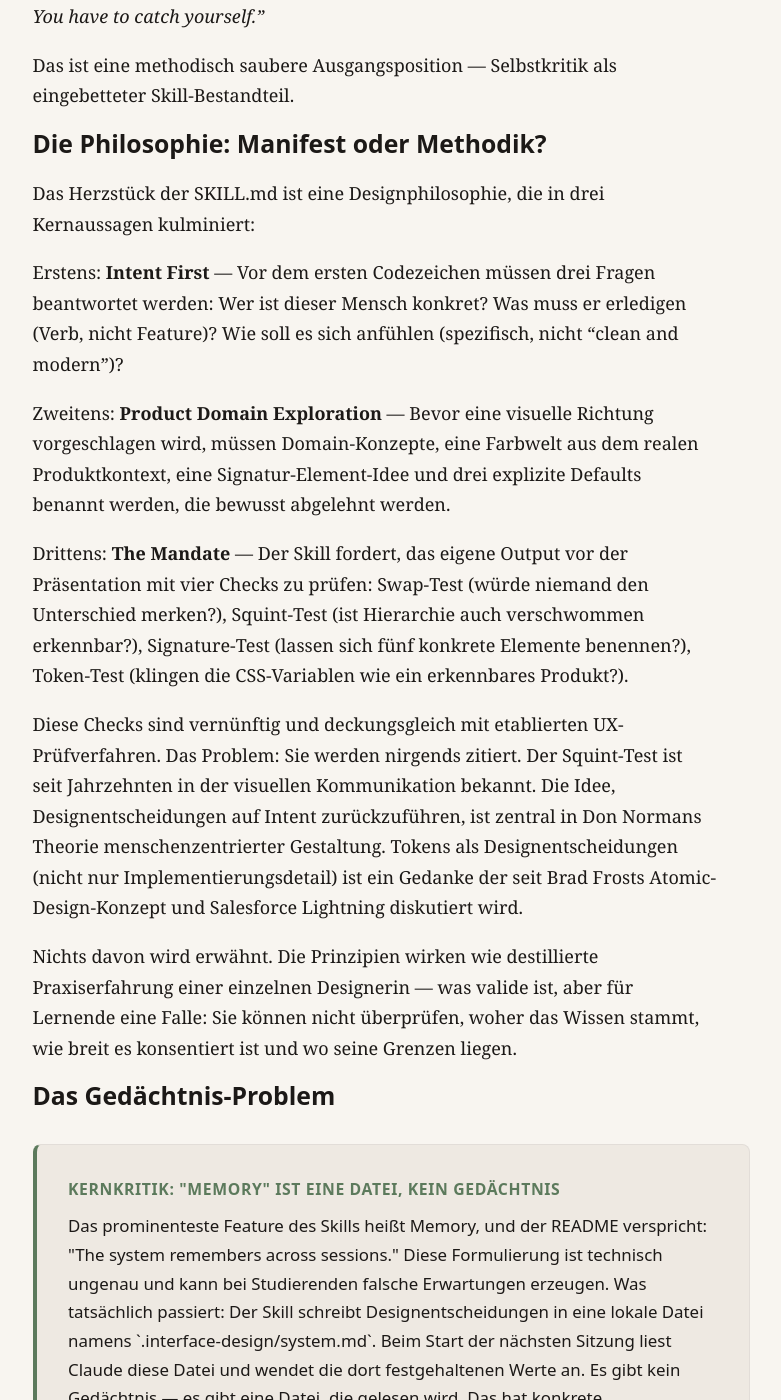
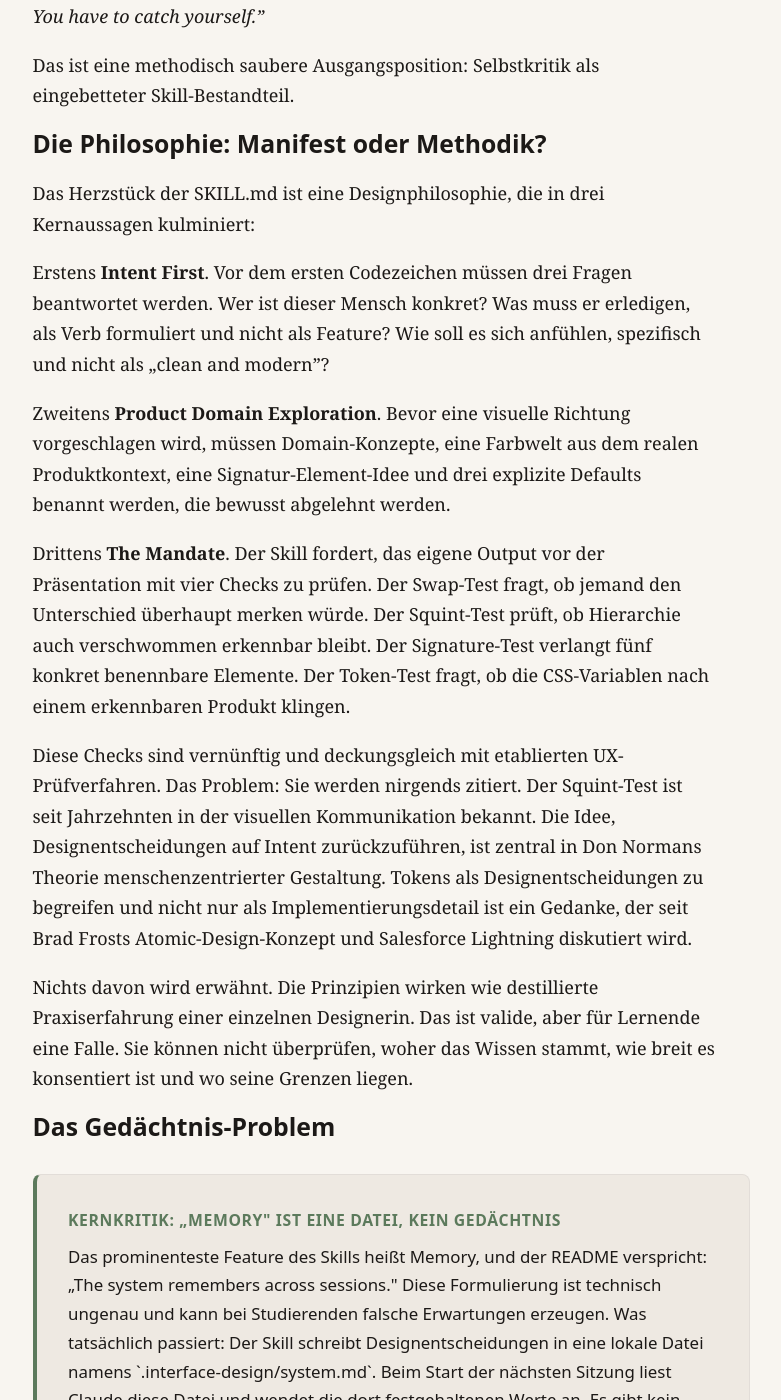
Before and after one commit to Kuchengnom/uxd-skill-audit, a Jekyll site: the page built from _posts/2026-05-04-interface-design.md, in a window 1280 px wide and 1400 px high, scrolled down 2572 px. Shown: the whole window, without its empty margins (249-1030 px from the left). Built offline with Jekyll 4.4.1, drawn with Linux system fonts in a browser that asks for light colours; some of the changed text lies outside the part shown.

Commit message:
Stilangleichung 3/4: Gedankenstriche und Klammern (Mai, 3 Posts)

```diff
--- a/_posts/2026-05-04-interface-design.md
+++ b/_posts/2026-05-04-interface-design.md
@@ -30,47 +30,47 @@ tags:
 ---
 
 <div class="callout">
-<div class="callout__title">Überholt — es gibt eine neuere Evaluation dieses Skills</div>
-Diese Fassung vom 4. Mai 2026 ist der historische Stand. Am 8. Juni wurde der Skill erneut geprüft und dabei die methodische Fundierung von 3 auf 2 korrigiert, wodurch das Urteil von <code>vertrauen</code> auf <code>vorsicht</code> wechselt. Grund war kein neuer Befund, sondern eine falsche Anwendung des eigenen Bewertungsrahmens: Der Wert 3 setzt vorhandene, wenn auch lückenhafte Quellen voraus — dieser Skill nennt keine. Maßgeblich ist daher das <a href="{{ '/2026/06/08/interface-design/' | relative_url }}">Re-Audit vom 8. Juni 2026</a>.
+<div class="callout__title">Überholt: es gibt eine neuere Evaluation dieses Skills</div>
+Diese Fassung vom 4. Mai 2026 ist der historische Stand. Am 8. Juni wurde der Skill erneut geprüft und dabei die methodische Fundierung von 3 auf 2 korrigiert, wodurch das Urteil von <code>vertrauen</code> auf <code>vorsicht</code> wechselt. Grund war kein neuer Befund, sondern eine falsche Anwendung des eigenen Bewertungsrahmens. Der Wert 3 setzt vorhandene, wenn auch lückenhafte Quellen voraus, und dieser Skill nennt keine. Maßgeblich ist das <a href="{{ '/2026/06/08/interface-design/' | relative_url }}">Re-Audit vom 8. Juni 2026</a>.
 </div>
 
-`Dammyjay93/interface-design` hat sich seit seinem Start als `claude-design-skill` zu einem der meistgenutzten Claude-Code-Plugins im Designbereich entwickelt: knapp 4.600 GitHub-Stars und 316 Forks (Stand Mai 2026). Hinter dem Projekt steht Oyindamola Akinleye, eine Designerin mit eigenem Website-Auftritt unter [interface-design.dev](https://interface-design.dev) und nachweisbarem Practitioner-Hintergrund. Der Skill verspricht drei Dinge gleichzeitig: **Handwerk** (Craft), **Gedächtnis** (Memory) und **Konsistenz** (Consistency) — für Dashboards, Admin-Panels, Apps und Tools, ausdrücklich nicht für Marketing-Seiten.
+`Dammyjay93/interface-design` hat sich seit seinem Start als `claude-design-skill` zu einem der meistgenutzten Claude-Code-Plugins im Designbereich entwickelt: knapp 4.600 GitHub-Stars und 316 Forks nach dem Stand vom Mai 2026. Hinter dem Projekt steht Oyindamola Akinleye, eine Designerin mit eigenem Website-Auftritt unter [interface-design.dev](https://interface-design.dev) und nachweisbarem Practitioner-Hintergrund. Der Skill verspricht drei Dinge gleichzeitig: Handwerk, Gedächtnis und Konsistenz. Er richtet sich an Dashboards, Admin-Panels, Apps und Tools, ausdrücklich nicht an Marketing-Seiten.
 
 Das ist ein präzise formulierter Anspruch. Diese Evaluation prüft, wie viel davon hält.
 
 ## Das eigentliche Problem, das der Skill adressiert
 
-Wer regelmäßig UI-Prototypen mit Claude baut, kennt das Phänomen: Button-Höhen variieren sitzungsübergreifend zwischen 36px, 38px und 40px, Abstände folgen keinem erkennbaren Raster, Farbtokens werden spontan erfunden. Die SKILL.md benennt das präzise: *"You will generate generic output. Your training has seen thousands of dashboards. The patterns are strong."*
+Wer regelmäßig UI-Prototypen mit Claude baut, kennt das Phänomen: Button-Höhen variieren sitzungsübergreifend zwischen 36px, 38px und 40px, Abstände folgen keinem erkennbaren Raster, Farbtokens werden spontan erfunden. Die SKILL.md benennt das präzise: *„You will generate generic output. Your training has seen thousands of dashboards. The patterns are strong."*
 
-Dieser Satz ist ungewöhnlich ehrlich für ein Skill-Dokument. Die meisten Skills bauen auf der Fiktion auf, dass Instruktionen das KI-Verhalten zuverlässig kontrollieren. Hier steht das Gegenteil: Defaults sind real, stark und werden durch Prozess allein nicht überwunden. *"Process alone doesn't guarantee craft. You have to catch yourself."*
+Dieser Satz ist ungewöhnlich ehrlich für ein Skill-Dokument. Die meisten Skills bauen auf der Fiktion auf, dass Instruktionen das KI-Verhalten zuverlässig kontrollieren. Hier steht das Gegenteil: Defaults sind real, stark und werden durch Prozess allein nicht überwunden. *„Process alone doesn't guarantee craft. You have to catch yourself."*
 
-Das ist eine methodisch saubere Ausgangsposition — Selbstkritik als eingebetteter Skill-Bestandteil.
+Das ist eine methodisch saubere Ausgangsposition: Selbstkritik als eingebetteter Skill-Bestandteil.
 
 ## Die Philosophie: Manifest oder Methodik?
 
 Das Herzstück der SKILL.md ist eine Designphilosophie, die in drei Kernaussagen kulminiert:
 
-Erstens: **Intent First** — Vor dem ersten Codezeichen müssen drei Fragen beantwortet werden: Wer ist dieser Mensch konkret? Was muss er erledigen (Verb, nicht Feature)? Wie soll es sich anfühlen (spezifisch, nicht "clean and modern")?
+Erstens **Intent First**. Vor dem ersten Codezeichen müssen drei Fragen beantwortet werden. Wer ist dieser Mensch konkret? Was muss er erledigen, als Verb formuliert und nicht als Feature? Wie soll es sich anfühlen, spezifisch und nicht als „clean and modern"?
 
-Zweitens: **Product Domain Exploration** — Bevor eine visuelle Richtung vorgeschlagen wird, müssen Domain-Konzepte, eine Farbwelt aus dem realen Produktkontext, eine Signatur-Element-Idee und drei explizite Defaults benannt werden, die bewusst abgelehnt werden.
+Zweitens **Product Domain Exploration**. Bevor eine visuelle Richtung vorgeschlagen wird, müssen Domain-Konzepte, eine Farbwelt aus dem realen Produktkontext, eine Signatur-Element-Idee und drei explizite Defaults benannt werden, die bewusst abgelehnt werden.
 
-Drittens: **The Mandate** — Der Skill fordert, das eigene Output vor der Präsentation mit vier Checks zu prüfen: Swap-Test (würde niemand den Unterschied merken?), Squint-Test (ist Hierarchie auch verschwommen erkennbar?), Signature-Test (lassen sich fünf konkrete Elemente benennen?), Token-Test (klingen die CSS-Variablen wie ein erkennbares Produkt?).
+Drittens **The Mandate**. Der Skill fordert, das eigene Output vor der Präsentation mit vier Checks zu prüfen. Der Swap-Test fragt, ob jemand den Unterschied überhaupt merken würde. Der Squint-Test prüft, ob Hierarchie auch verschwommen erkennbar bleibt. Der Signature-Test verlangt fünf konkret benennbare Elemente. Der Token-Test fragt, ob die CSS-Variablen nach einem erkennbaren Produkt klingen.
 
-Diese Checks sind vernünftig und deckungsgleich mit etablierten UX-Prüfverfahren. Das Problem: Sie werden nirgends zitiert. Der Squint-Test ist seit Jahrzehnten in der visuellen Kommunikation bekannt. Die Idee, Designentscheidungen auf Intent zurückzuführen, ist zentral in Don Normans Theorie menschenzentrierter Gestaltung. Tokens als Designentscheidungen (nicht nur Implementierungsdetail) ist ein Gedanke der seit Brad Frosts Atomic-Design-Konzept und Salesforce Lightning diskutiert wird.
+Diese Checks sind vernünftig und deckungsgleich mit etablierten UX-Prüfverfahren. Das Problem: Sie werden nirgends zitiert. Der Squint-Test ist seit Jahrzehnten in der visuellen Kommunikation bekannt. Die Idee, Designentscheidungen auf Intent zurückzuführen, ist zentral in Don Normans Theorie menschenzentrierter Gestaltung. Tokens als Designentscheidungen zu begreifen und nicht nur als Implementierungsdetail ist ein Gedanke, der seit Brad Frosts Atomic-Design-Konzept und Salesforce Lightning diskutiert wird.
 
-Nichts davon wird erwähnt. Die Prinzipien wirken wie destillierte Praxiserfahrung einer einzelnen Designerin — was valide ist, aber für Lernende eine Falle: Sie können nicht überprüfen, woher das Wissen stammt, wie breit es konsentiert ist und wo seine Grenzen liegen.
+Nichts davon wird erwähnt. Die Prinzipien wirken wie destillierte Praxiserfahrung einer einzelnen Designerin. Das ist valide, aber für Lernende eine Falle. Sie können nicht überprüfen, woher das Wissen stammt, wie breit es konsentiert ist und wo seine Grenzen liegen.
 
 ## Das Gedächtnis-Problem
 
-<div class="callout"><div class="callout__title">Kernkritik: "Memory" ist eine Datei, kein Gedächtnis</div>
+<div class="callout"><div class="callout__title">Kernkritik: „Memory" ist eine Datei, kein Gedächtnis</div>
 
-Das prominenteste Feature des Skills heißt Memory, und der README verspricht: "The system remembers across sessions." Diese Formulierung ist technisch ungenau und kann bei Studierenden falsche Erwartungen erzeugen.
+Das prominenteste Feature des Skills heißt Memory, und der README verspricht: „The system remembers across sessions." Diese Formulierung ist technisch ungenau und kann bei Studierenden falsche Erwartungen erzeugen.
 
-Was tatsächlich passiert: Der Skill schreibt Designentscheidungen in eine lokale Datei namens `.interface-design/system.md`. Beim Start der nächsten Sitzung liest Claude diese Datei und wendet die dort festgehaltenen Werte an. Es gibt kein Gedächtnis — es gibt eine Datei, die gelesen wird.
+Was tatsächlich passiert: Der Skill schreibt Designentscheidungen in eine lokale Datei namens `.interface-design/system.md`. Beim Start der nächsten Sitzung liest Claude diese Datei und wendet die dort festgehaltenen Werte an. Es gibt kein Gedächtnis. Es gibt eine Datei, die gelesen wird.
 
-Das hat konkrete Konsequenzen: Wenn die Datei fehlt (falsches Verzeichnis, neues Repository, anderer Rechner), gibt es keine Kontinuität. Wenn mehrere Projekte dieselbe Datei versehentlich teilen, entsteht unbeabsichtigte Konsistenz über Projektgrenzen hinweg. Wenn die Datei manuell verändert wird, ändert sich das "Gedächtnis" sofort und vollständig.
+Das hat konkrete Konsequenzen. Fehlt die Datei, etwa im falschen Verzeichnis, in einem neuen Repository oder auf einem anderen Rechner, gibt es keine Kontinuität. Wenn mehrere Projekte dieselbe Datei versehentlich teilen, entsteht unbeabsichtigte Konsistenz über Projektgrenzen hinweg. Wenn die Datei manuell verändert wird, ändert sich das „Gedächtnis" sofort und vollständig.
 
-Das ist kein technischer Fehler — es ist eine elegante, einfache Lösung für ein echtes Problem. Aber die Kommunikation als "Memory" ist eine anthropomorphe Vereinfachung, die das Modell falsch beschreibt. Für den Unterrichtseinsatz ist genau dieser Punkt wertvoll: Er zeigt, wie technisch korrekte Mechanismen durch irreführende Frames kommuniziert werden können.
+Das ist kein technischer Fehler, sondern eine elegante, einfache Lösung für ein echtes Problem. Aber die Kommunikation als „Memory" ist eine anthropomorphe Vereinfachung, die das Modell falsch beschreibt. Für den Unterrichtseinsatz ist genau dieser Punkt wertvoll: Er zeigt, wie technisch korrekte Mechanismen durch irreführende Frames kommuniziert werden können.
 
 </div>
 
@@ -80,32 +80,32 @@ Zur Verteidigung des Skills: Die SKILL.md selbst ist transparenter als das READM
 
 Seltener als das Memory-Versprechen, aber genauso wichtig: Der Skill zieht explizite Grenzen.
 
-*"Not for: Landing pages, marketing sites, campaigns. Redirect those to `/frontend-design`."*
+*„Not for: Landing pages, marketing sites, campaigns. Redirect those to `/frontend-design`."*
 
-Das ist methodisch wichtig. Ein Skill, der sich selbst einen Einsatzbereich verweigert, signalisiert Selbstreflexion. Die Community-Reaktion auf Claude Design generell — Kritik an stereotypen Outputs mit immer gleichen serif-Fonts und Card-Layouts — zeigt, dass das Scope-Problem real ist. `interface-design` löst es nicht vollständig, aber es benennt ihn.
+Das ist methodisch wichtig. Ein Skill, der sich selbst einen Einsatzbereich verweigert, signalisiert Selbstreflexion. Die Community-Reaktion auf Claude Design generell zeigt, dass das Scope-Problem real ist. Kritisiert werden stereotype Outputs mit immer gleichen serif-Fonts und Card-Layouts. `interface-design` löst das nicht vollständig, aber es benennt es.
 
-Ebenso positiv: Die SKILL.md warnt aktiv vor dem AI-Default-Problem: *"If another AI, given a similar prompt, would produce substantially the same output — you have failed."* Das ist eine seltene Formulierung. Sie zwingt dazu, Einzigartigkeit als Qualitätsmerkmal zu begreifen, nicht als Bonus.
+Ebenso positiv: Die SKILL.md warnt aktiv vor dem AI-Default-Problem. *„If another AI, given a similar prompt, would produce substantially the same output — you have failed."* Das ist eine seltene Formulierung. Sie zwingt dazu, Einzigartigkeit als Qualitätsmerkmal zu begreifen, nicht als Bonus.
 
 ## Validierbarkeit: Checks ohne externe Referenz
 
-Der Skill liefert konkrete Vorher-Nachher-Vergleiche (quantitativ: "Button heights drift 36px, 38px, 40px" vs. "Button: 36px, documented"), Referenz-Systemdateien für zwei Richtungen (Precision und Warmth) und die vier eingebauten Selbst-Checks.
+Der Skill liefert konkrete Vorher-Nachher-Vergleiche, etwa den quantitativen Kontrast zwischen „Button heights drift 36px, 38px, 40px" und „Button: 36px, documented". Dazu kommen Referenz-Systemdateien für die zwei Richtungen Precision und Warmth sowie die vier eingebauten Selbst-Checks.
 
-Was fehlt: Vergleichende UI-Screenshots, externe Validierung durch Nutzertests, oder ein Verweis auf Studien zu Design-Konsistenz und Nutzerwahrnehmung. Die Vor/Nachher-Beispiele im README sind Texte über Design, nicht Design selbst. Für eine didaktische Nutzung wäre ein Screenshot-Paar — generisches Dashboard vs. system.md-gesteuertes Dashboard — erheblich überzeugender als Pixelwert-Listen.
+Was fehlt: Vergleichende UI-Screenshots, externe Validierung durch Nutzertests, oder ein Verweis auf Studien zu Design-Konsistenz und Nutzerwahrnehmung. Die Vor/Nachher-Beispiele im README sind Texte über Design, nicht Design selbst. Für eine didaktische Nutzung wäre ein Screenshot-Paar erheblich überzeugender als Pixelwert-Listen: ein generisches Dashboard neben einem system.md-gesteuerten.
 
 ## Wartung und Kontext
 
-Version `v2026.2.8` wurde im Februar 2026 veröffentlicht und hat die SKILL.md vollständig selbsttragend gemacht (alle Referenzinhalte inline statt in externen Dateien). Das ist ein technisch sauberer Schritt: Der Skill funktioniert jetzt ohne Abhängigkeit von einer Verzeichnisstruktur, die der Nutzer vielleicht nicht kennt.
+Version `v2026.2.8` wurde im Februar 2026 veröffentlicht und hat die SKILL.md vollständig selbsttragend gemacht, indem alle Referenzinhalte inline statt in externen Dateien liegen. Das ist ein technisch sauberer Schritt: Der Skill funktioniert jetzt ohne Abhängigkeit von einer Verzeichnisstruktur, die der Nutzer vielleicht nicht kennt.
 
-Die MIT-Lizenz ist vorhanden. Die eigene Domain ist gepflegt. Oyindamola Akinleye ist als Einzelperson aktiv, ohne erkennbares Team dahinter. Issue #13 (Plugin-Commands laden nicht im Claude-Code-Menü) war zum Zeitpunkt dieser Evaluation noch offen — ein gängiges Integrationsproblem im Plugin-Ökosystem, das nicht spezifisch auf Skill-Qualität hinweist.
+Die MIT-Lizenz ist vorhanden. Die eigene Domain ist gepflegt. Oyindamola Akinleye ist als Einzelperson aktiv, ohne erkennbares Team dahinter. Issue #13, in dem Plugin-Commands nicht im Claude-Code-Menü laden, war zum Zeitpunkt dieser Evaluation noch offen. Das ist ein gängiges Integrationsproblem im Plugin-Ökosystem, das nicht spezifisch auf Skill-Qualität hinweist.
 
 ## Empfehlung für den Unterrichtseinsatz
 
 `interface-design` eignet sich gut als Lehrobjekt für zwei verschiedene Diskussionen.
 
-**Erste Diskussion — Was ein guter Workflow-Skill leisten kann:** Die Intent-First-Methodik und die vier Craft-Checks bieten echtes didaktisches Material. Studierende können den Squint-Test, den Swap-Test und den Token-Test an eigenen Outputs anwenden — unabhängig davon, ob sie den Skill installieren. Das Prinzip "Defaults benennen bevor sie passieren" ist übertragbar auf jeden Designprozess.
+**Erste Diskussion, was ein guter Workflow-Skill leisten kann:** Die Intent-First-Methodik und die vier Craft-Checks bieten echtes didaktisches Material. Studierende können den Squint-Test, den Swap-Test und den Token-Test an eigenen Outputs anwenden, unabhängig davon ob sie den Skill installieren. Das Prinzip „Defaults benennen bevor sie passieren" ist übertragbar auf jeden Designprozess.
 
-**Zweite Diskussion — Wie technische Mechanismen kommuniziert werden:** Das Memory-Framing ist ein Paradebeispiel dafür, wie eine einfache Dateioperationen als kognitive Fähigkeit vermarktet wird. Lehrende können diesen Skill nutzen um zu zeigen: Der Mechanismus ist korrekt und nützlich. Die Beschreibung des Mechanismus ist irreführend. Beides kann gleichzeitig wahr sein.
+**Zweite Diskussion, wie technische Mechanismen kommuniziert werden:** Das Memory-Framing ist ein Paradebeispiel dafür, wie eine einfache Dateioperation als kognitive Fähigkeit vermarktet wird. Lehrende können diesen Skill nutzen um zu zeigen: Der Mechanismus ist korrekt und nützlich. Die Beschreibung des Mechanismus ist irreführend. Beides kann gleichzeitig wahr sein.
 
-Für den Einsatz im Studio-Kontext gilt: Der Skill funktioniert gut, wenn die Studierenden verstehen, dass die `system.md`-Datei das eigentliche Werkzeug ist — nicht ein lernfähiges System. Wer das versteht, kann den Skill produktiv einsetzen. Wer es nicht versteht, wird frustriert sein, wenn das "Gedächtnis" beim nächsten Rechner fehlt.
+Für den Einsatz im Studio-Kontext gilt: Der Skill funktioniert gut, wenn die Studierenden verstehen, dass die `system.md`-Datei das eigentliche Werkzeug ist und kein lernfähiges System. Wer das versteht, kann den Skill produktiv einsetzen. Wer es nicht versteht, wird frustriert sein, wenn das „Gedächtnis" beim nächsten Rechner fehlt.
 
-Urteil: **Vertrauen** — mit klarem Unterricht darüber, was hinter dem Memory-Versprechen steckt.
+Urteil: **Vertrauen**, mit klarem Unterricht darüber, was hinter dem Memory-Versprechen steckt.
```
Also changed, not shown: _posts/2026-05-11-designer-skills.md (+18 -18 lines), _posts/2026-05-18-libreuiux-claude-code.md (+27 -27 lines).
